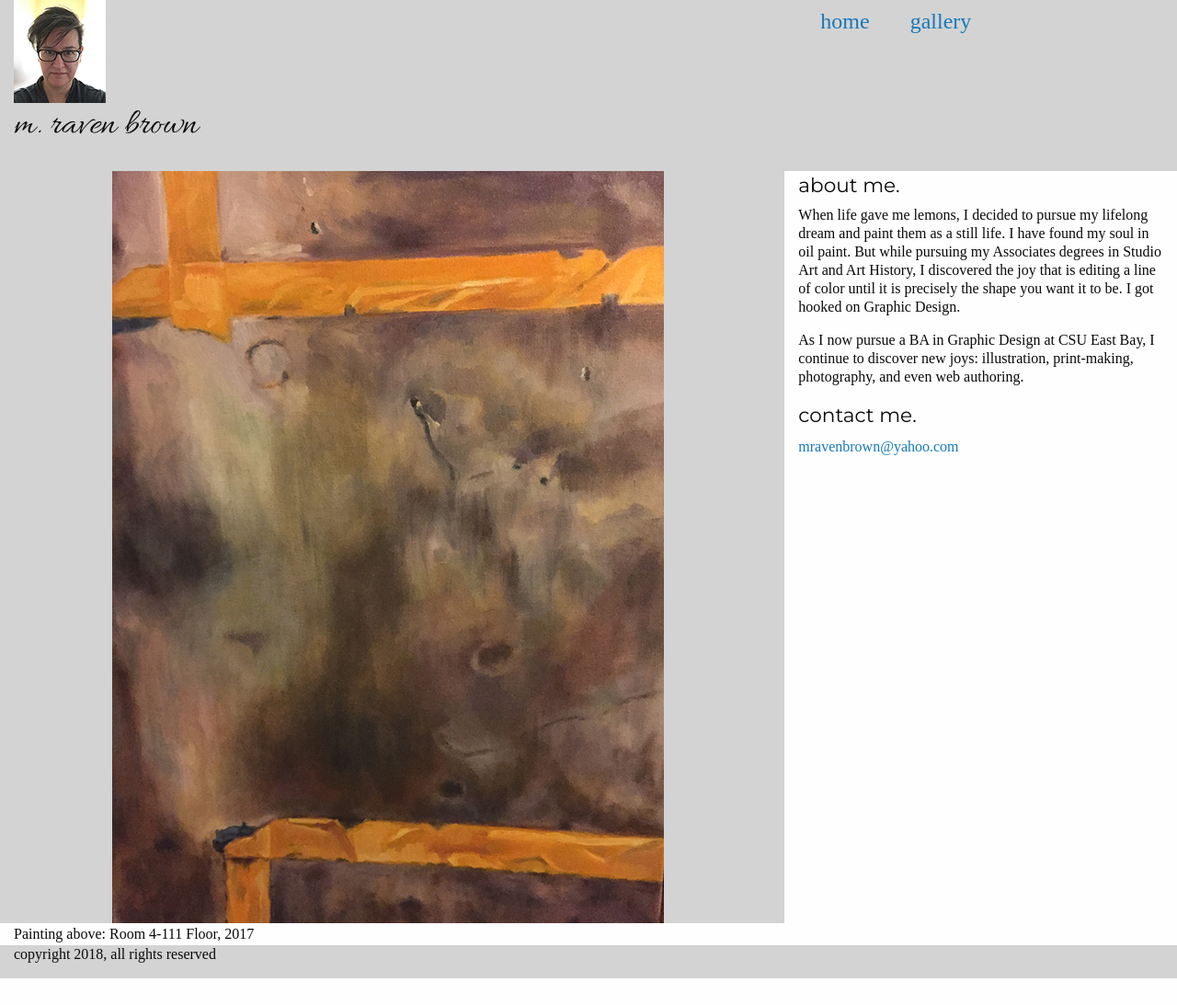
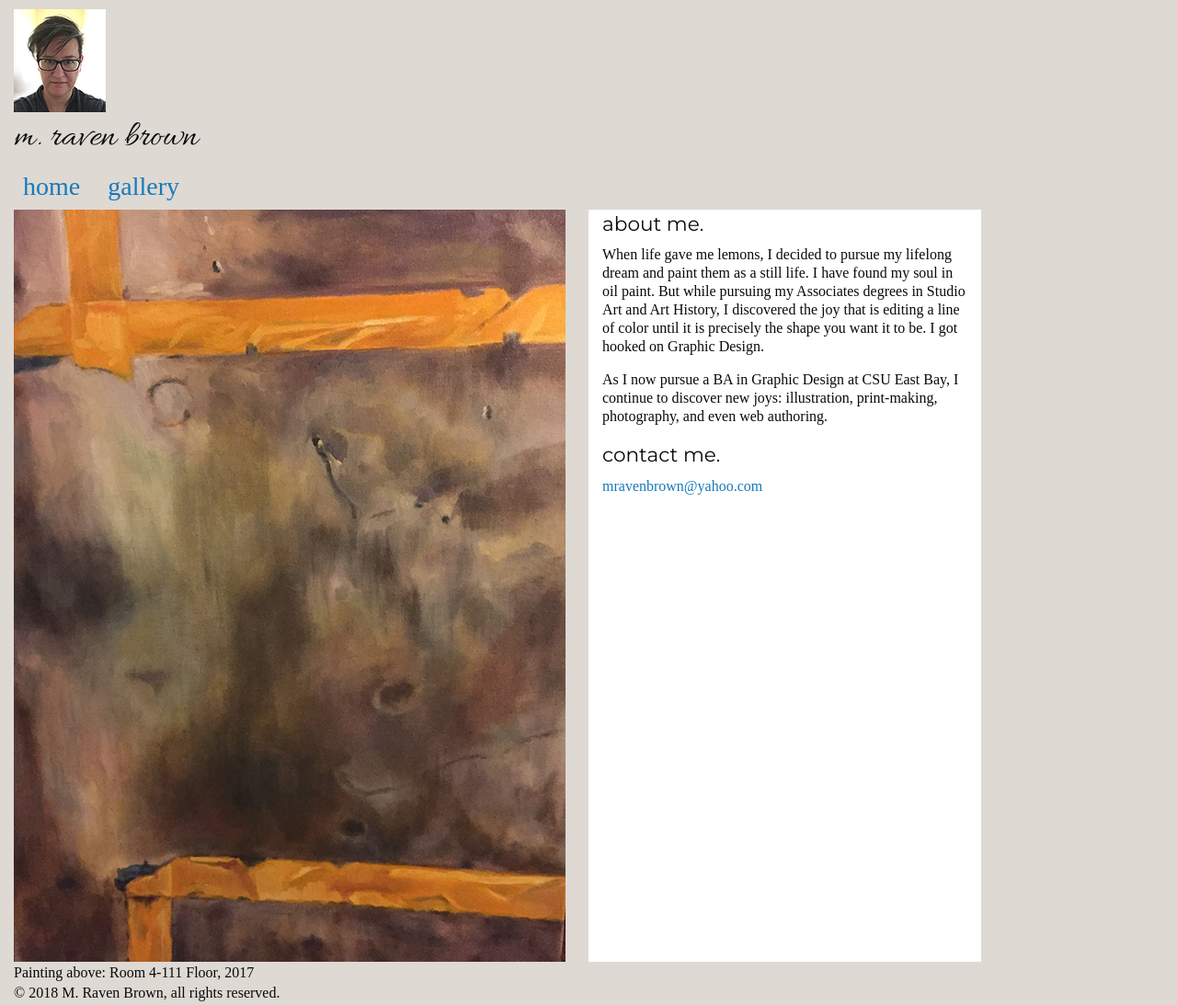
Before and after one commit to ravenmb/portfolio, a plain HTML site: page index.html in a window 1280 px wide. Shown: the whole page at 92% size. Before the commit the page ends 1064 px from the top, so only its background shows below. Drawn offline with Linux system fonts and the light colour scheme; a web font is replaced by a local one.

Commit message:
Reimagining

```diff
--- a/css/app.css
+++ b/css/app.css
@@ -7,17 +7,46 @@
 body {font-family: 'Bellefair', serif;}
 
 h1 {font-family: 'Allura', cursive;}
-h1 {font-size: 2.5rem;}
+h1 {
+    font-size: 2.5rem;
+    margin: 0px;
+  }
 
 h2, h3, h4, h5, h6 {font-family: 'Montserrat', sans-serif;}
 h2 {font-size: 1.35rem;}
 p {line-height: 1.25em;}
-nav {font-size: 1.5em;}
+nav {font-size: 1.75em;}
 
-.gray {background-color: lightgray;}
+.gray {
+  background-color: #ded9d3;
+}
 
-article, header, footer {background-color: lightgray;}
+.menu a {
+  padding-left: 10px;
+}
 
-li {margin-left: 8px; margin-right: 4px;}
+a:hover {
+  background-color: #b2a799;
+}
 
-/* comments */
+.pad {
+  padding-top: 10px;
+}
+
+article, header, footer {
+  background-color: #ded9d3;
+}
+
+li {
+  /*padding-left: 10px; */
+  margin-right: 4px;}
+
+aside {
+  background-color: white;
+}
+
+/* testing and editing styles */
+
+/* ul, h1, h2, h3, aside, article {
+  border: 1px solid green;
+} */
--- a/index.html
+++ b/index.html
@@ -14,13 +14,13 @@
     <div class="grid-container fluid">
 
 
-    <header class="grid-x grid-padding-x align-justify">
-      <h1 class="cell medium-6 large-5">
+    <header class="grid-x grid-padding-x align-justify pad">
+      <div class="cell medium-6 large-3">
         <img src="images/self_portrait3.jpg" alt="self portrait logo" />
-        <p>m. raven brown</p>
-      </h1>
+        <h1>m. raven brown</h1>
+      </div>
 
-      <nav class="cell medium-6 large-4 small-offset-3">
+      <nav class="cell small-12">
         <ul class="menu">
           <li><a href="index.html">home</a></li>
           <li><a href="gallery.html">gallery</a></li>
@@ -29,13 +29,13 @@
     </header>
 
     <!-- start content section of each page here -->
-    <div class="grid-x grid-padding-x">
-      <div class="cell large-1 gray">
+    <div class="grid-x grid-padding-x gray">
+      <div class="cell">
       </div>
-      <article class="cell large-7">
+      <article class="cell medium-6">
         <img src="images/4-111_floor2.jpg" alt="room 4-111 floor">
       </article>
-      <aside class="cell large-4">
+      <aside class="cell large-4 medium-6">
         <h2>about me.</h2>
         <p>When life gave me lemons, I decided to pursue my lifelong dream and paint them as a still life.
         I have found my soul in oil paint. But while pursuing my Associates degrees in Studio Art
@@ -54,7 +54,7 @@
     </div>
     <!-- start footer section of each page here -->
     <footer class="grid-x grid-padding-x">
-      <p class="cell auto">copyright 2018, all rights reserved
+      <p class="cell auto"> &copy; 2018 M. Raven Brown, all rights reserved.
       </p>
     </footer>
     </div>
```
Also changed, not shown: 2 other files.
